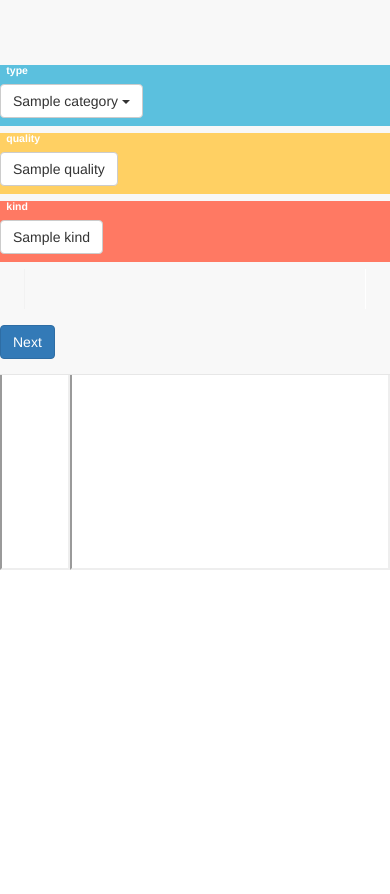
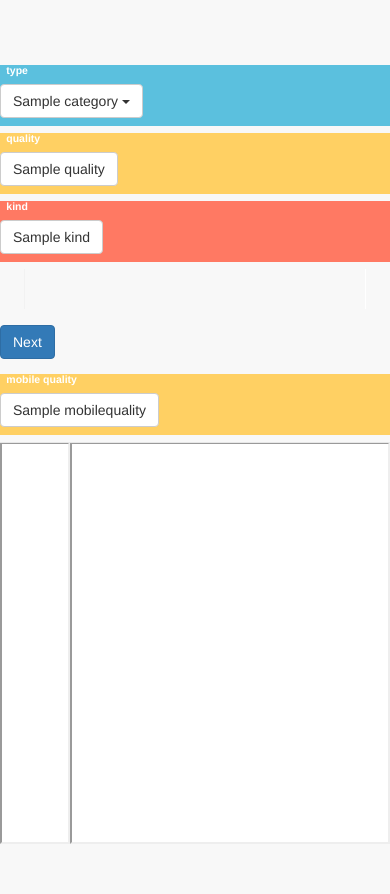
Before and after one commit to idradm/articles-types-learning-set, a Django app: template watson/templates/main.html in a window 390 px wide. After the commit the page ends 844 px from the top, so only its background shows below. Run offline with Django 3.2, Linux system fonts and the light colour scheme; data comes from the database, SQL or seed files in the repository; tables that the repository leaves empty hold one stand-in row (values such as "Sample post"); the template is opened without the code that fills it: values that come from a table or form of the project are taken from there, most other values are stand-ins (such as "Sample title", 1, 10 or a date in 2020); parts of the project's set-up code (start-up, migrations or seed data) failed here and were passed over; some libraries are stand-ins or nearby versions.

Commit message:
PLA-1305 adding mobile quality metric

```diff
--- a/watson/models.py
+++ b/watson/models.py
@@ -141,6 +141,10 @@ class Kind(models.Model):
         return self.name
 
 
+class MobileQuality(models.Model):
+    name = models.CharField(max_length=100)
+
+
 class ArticleMetrics(models.Model):
     article = models.ForeignKey(ArticleData)
     user = models.ForeignKey(auth.User)
@@ -148,3 +152,4 @@ class ArticleMetrics(models.Model):
     type = models.ForeignKey(Type, blank=True, null=True)
     quality = models.ForeignKey(Quality, blank=True, null=True)
     kind = models.ForeignKey(Kind, blank=True, null=True)
+    mobile_quality = models.ForeignKey(MobileQuality, blank=True, null=True)
--- a/watson/static/watson/css/watson.css
+++ b/watson/static/watson/css/watson.css
@@ -8,10 +8,6 @@
 
 .margin-bottom-0 {
     margin-bottom: 0;
-}
-
-.margin-top-50 {
-    margin-top: 50px;
 }
 
 .blue-background {
--- a/watson/static/watson/js/watson.js
+++ b/watson/static/watson/js/watson.js
@@ -56,7 +56,9 @@ $(function(){
         var height = $(document).height() - $('.navbar').height();
         $('.watson-desktop').width($(document).width() - $('.watson-mobile').width());
         $('.watson-desktop').height(height);
+        $('.watson-desktop').css('margin-top', $('.navbar').height());
         $('.watson-mobile').height(height);
+        $('.watson-mobile').css('margin-top', $('.navbar').height());
     }
 
     function toggleHide(el) {
--- a/watson/templates/main.html
+++ b/watson/templates/main.html
@@ -8,7 +8,7 @@
 <div class="token">
     {% csrf_token %}
 </div>
-<div class="margin-top-50 ">
+<div>
     <div class="watson-desktop position-absolute"><iframe src="{{ url }}"></iframe></div>
     <div class="watson-mobile width-320 float-right"><iframe src="{{ url }}?useskin=wikiamobile"></iframe></div>
 </div>
@@ -34,5 +34,8 @@
         <li class="nav navbar-nav">
             <button type="button" class="btn btn-primary navbar-btn watson-next">Next</button>
         </li>
+        <ul class="nav navbar-nav yellow-background padding-right-5 watson-metric navbar-right">
+            {% include "metrics/mobile_quality.html" %}
+        </ul>
     </div>
 </nav>
--- /dev/null
+++ b/watson/templates/metrics/mobile_quality.html
@@ -0,0 +1,10 @@
+<li>
+    <div class="label">mobile quality</div>
+    <li class="btn-group">
+    {% for mobile_quality in mobile_quality_levels %}
+        <button type="button"
+                class="btn btn-default navbar-btn watson-btn {% if set.mobile_quality.name == mobile_quality.name %}btn-success{% endif %}"
+                data-metric="mobile_quality">{{ mobile_quality.name }}</button>
+    {% endfor %}
+    </li>
+</li>
--- a/watson/views.py
+++ b/watson/views.py
@@ -5,7 +5,7 @@ from django.shortcuts import render, redirect
 from django.contrib.auth import authenticate, login as auth_login
 from watson.status import Status
 from watson.forms.login import WatsonLoginForm
-from watson.models import Session, State, Type, Quality, Kind
+from watson.models import Session, Type, Quality, Kind, MobileQuality
 from watson.watson_exceptions import WatsonException
 
 # Create your views here.
@@ -42,6 +42,7 @@ def main(request, session, number):
                           'categories': Type.get_in_categories(),
                           'quality_levels': Quality.objects.all(),
                           'kinds': Kind.objects.all(),
+                          'mobile_quality_levels': MobileQuality.objects.all(),
                           'set': status.get_current()
                       }
                       )
```
Also changed, not shown: watson/metric.py (+6 -1 lines).
